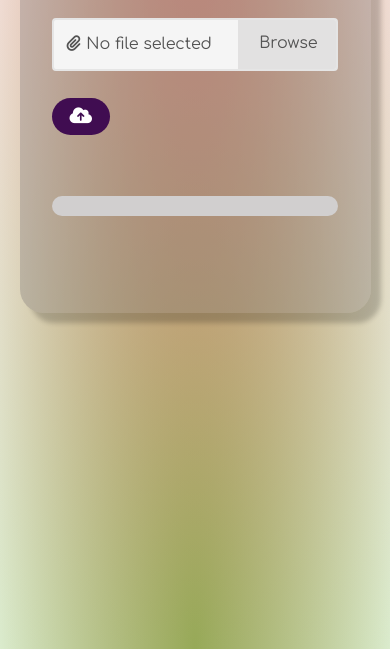
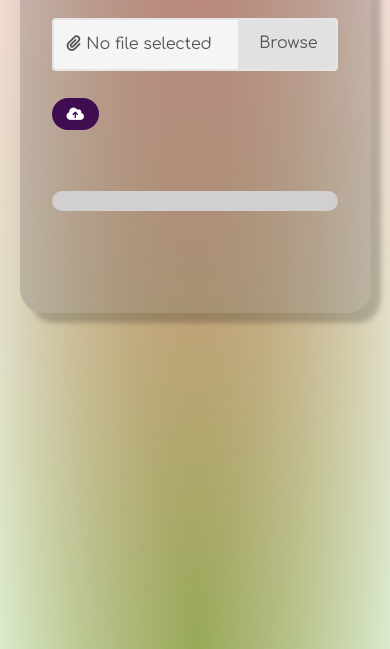
Before and after one commit to mydopico/FILE-UPLOAD, a plain HTML site: page index.html in a window 390 px wide. Shown: the part 195-844 px from the top of the page. Drawn offline with Linux system fonts and the light colour scheme.

Commit message:
update buttons size

```diff
--- a/css/styles.css
+++ b/css/styles.css
@@ -191,6 +191,7 @@ button.cancel {
     }
 
     button {
-        padding: 8px 18px;
+        padding: 8px 15px;
+        font-size: 14px;
     }
 }
```
